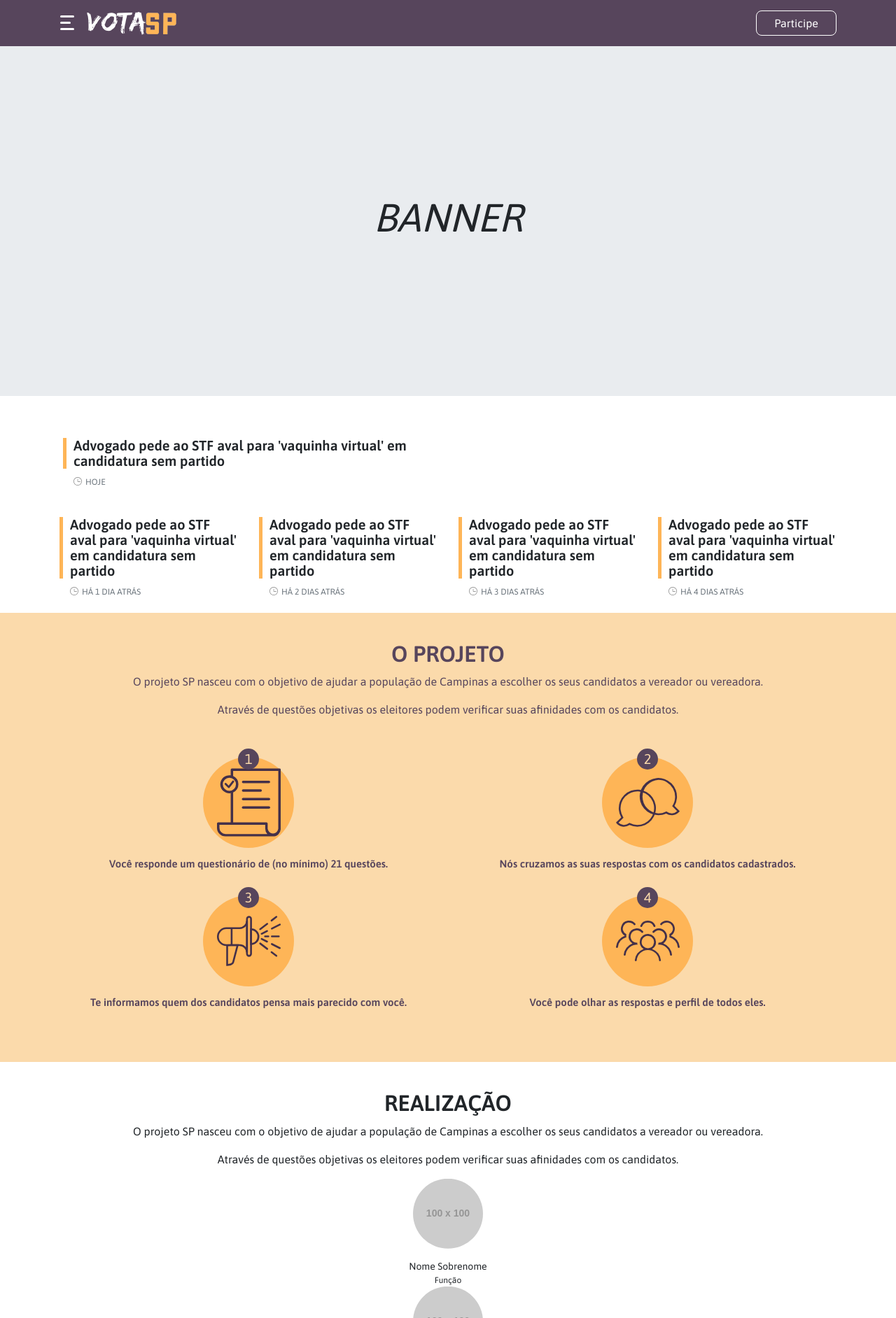
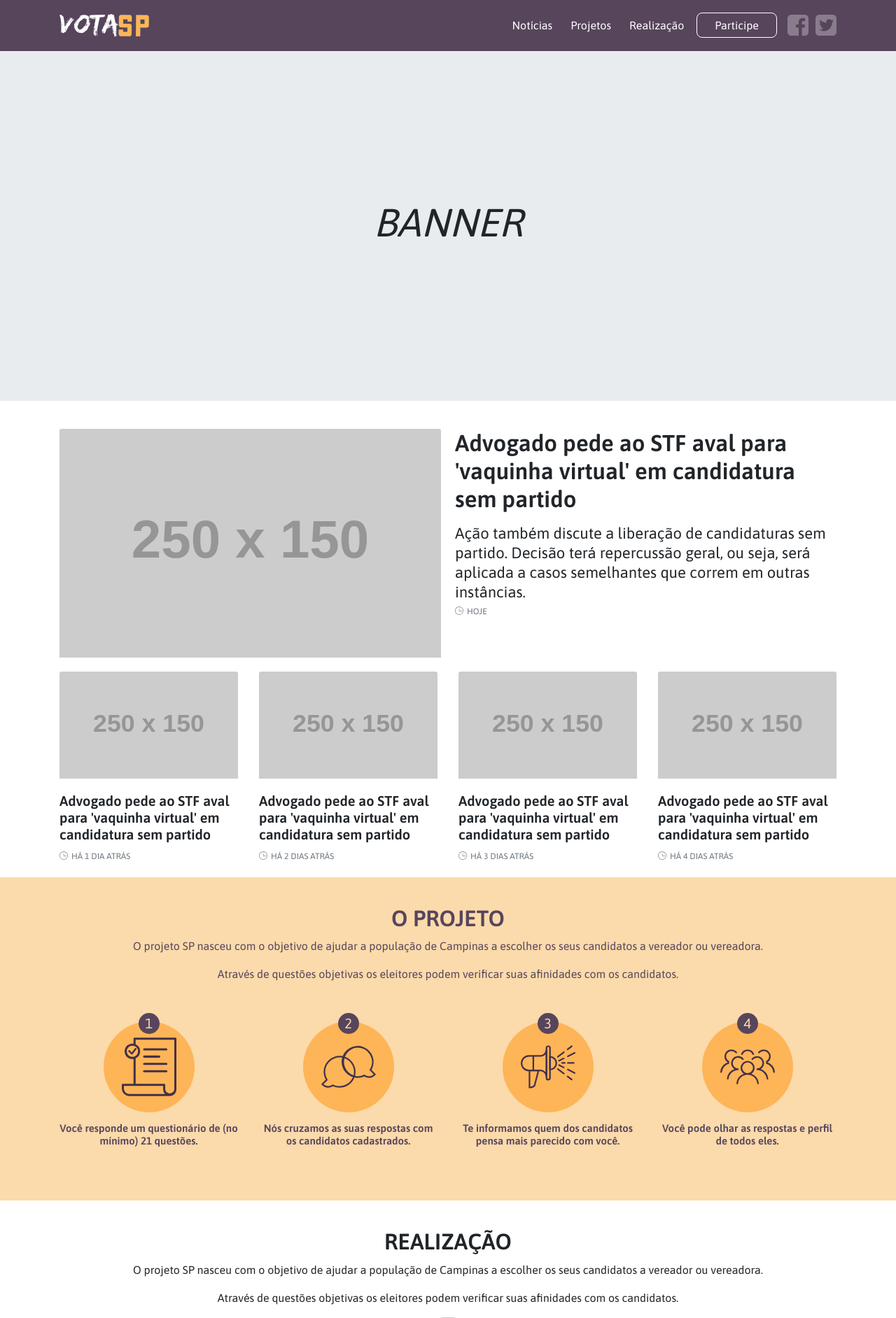
Before and after one commit to Minhacps/votasp-institucional, a PHP site: page / in a window 1280 px wide. Shown: the top 1884 px of the page at 70% size. Run offline with PHP 8.4, Linux system fonts and the light colour scheme; grey boxes labelled with a size stand in for pictures from a placeholder-image service; some libraries are stand-ins or nearby versions.

Commit message:
Ajustes de resposividade

```diff
--- a/banana/index.html
+++ b/banana/index.html
@@ -15,10 +15,10 @@
 <body>
 
     <main>
-        <header class="navbar">
+        <header class="navbar navbar-expand-lg">
             <nav class="container">
                 <!-- <span class="navbar-brand mb-0 h1">Vota SP</span> -->
-                <a class="btn btn-primary" href="#" role="button">Participe</a>
+                <a class="btn btn-primary d-block d-lg-none" href="#" role="button">Participe</a>
                 <img src="./img/logo-votasp.png" alt="Logo Vota SP">
 
                 <button class="navbar-toggler" type="button" data-toggle="collapse" data-target="#navbarNav" aria-controls="navbarNav" aria-expanded="false" aria-label="Toggle navigation">
@@ -37,6 +37,8 @@
                             <a class="nav-link" href="#">Realização</a>
                         </li>
                     </ul>
+
+                    <a class="btn btn-primary d-none d-lg-block" href="#" role="button">Participe</a>
 
                     <ul class="nav social">
                         <li class="social-icon facebook">
@@ -60,7 +62,7 @@
             <div class="container">
                 <div class="row">
                     <div class="col">
-                        <article class="row card noticia noticia-principal" style="flex-direction: row;">
+                        <article class="card noticia noticia-principal" style="flex-direction: row;">
                             <img class="card-img-top" src="http://placehold.it/250x150" alt="Card image cap">
                             <div class="col-xs-12 col-sm-6 card-body">
                                 <h4 class="card-title">Advogado pede ao STF aval para 'vaquinha virtual' em candidatura sem partido</h4>
@@ -72,7 +74,7 @@
 
                     <div class="w-100"></div>
 
-                    <div class="col-md-3 col-sm-6 col-xs-12">
+                    <div class="col-xs-12 col-sm-6 col-lg-3">
                         <article class="card noticia">
                             <img class="card-img-top" src="http://placehold.it/250x150" alt="Card image cap">
                             <div class="card-body">
@@ -81,7 +83,7 @@
                             </div>
                         </article>
                     </div>
-                    <div class="col-md-3 col-sm-6 col-xs-12">
+                    <div class="col-xs-12 col-sm-6 col-lg-3">
                         <article class="card noticia">
                             <img class="card-img-top" src="http://placehold.it/250x150" alt="Card image cap">
                             <div class="card-body">
@@ -90,7 +92,7 @@
                             </div>
                         </article>
                     </div>
-                    <div class="col-md-3 col-sm-6 col-xs-12">
+                    <div class="col-xs-12 col-sm-6 col-lg-3">
                         <article class="card noticia">
                             <img class="card-img-top" src="http://placehold.it/250x150" alt="Card image cap">
                             <div class="card-body">
@@ -99,7 +101,7 @@
                             </div>
                         </article>
                     </div>
-                    <div class="col-md-3 col-sm-6 col-xs-12">
+                    <div class="col-xs-12 col-sm-6 col-lg-3">
                         <article class="card noticia">
                             <img class="card-img-top" src="http://placehold.it/250x150" alt="Card image cap">
                             <div class="card-body">
@@ -124,25 +126,25 @@
 
                 <div class="como-funciona">
                     <div class="row">
-                        <div class="col-6">
+                        <div class="col-6 col-lg-3">
                             <figure class="passos passo1">
                                 <img src="./img/icone-01.svg" alt="">
                             </figure>
                             <p class="bold">Você responde um questionário de (no mínimo) 21 questões.</p>
                         </div>
-                        <div class="col-6">
+                        <div class="col-6 col-lg-3">
                             <figure class="passos passo2">
                                 <img src="./img/icone-02.svg" alt="">
                             </figure>
                             <p class="bold">Nós cruzamos as suas respostas com os candidatos cadastrados.</p>
                         </div>
-                        <div class="col-6">
+                        <div class="col-6 col-lg-3">
                             <figure class="passos passo3">
                                 <img src="./img/icone-03.svg" alt="">
                             </figure>
                             <p class="bold">Te informamos quem dos candidatos pensa mais parecido com você.</p>
                         </div>
-                        <div class="col-6">
+                        <div class="col-6 col-lg-3">
                             <figure class="passos passo4">
                                 <img src="./img/icone-04.svg" alt="">
                             </figure>
@@ -222,21 +224,23 @@
         <footer class="footer">
             <div class="container">
                 <div class="row">
-                    <div class="col">
+                    <div class="col contato d-none d-lg-block col-lg-3 ">
+                        <h4 class="bold upper">Fale Conosco</h4>
                         <div class="email">
-                            <a href="mailto:contato@minhacampinas.org.br" class="text-muted">contato@minhacampinas.org.br</a>
+                            <a href="mailto:contato@minhacampinas.org.br">contato@minhacampinas.org.br</a>
                         </div>
                         <div class="tel">
-                            <a class="text-muted" href="tel:01925152252">(19) 2515-2252</a>
+                            <a href="tel:01925152252">(19) 2515-2252</a>
                         </div>
                     </div>
-                    <div class="col ajude">
-                        <a href="https://benfeitoria.com/votasp" class="btn btn-primary">Ajude o projeto</a>
+                    <div class="ajude d-flex align-items-center justify-content-center justify-content-lg-start flex-lg-column col-sm-12 col-lg-2">
+                        <h4 class="bold upper">Ajude o projeto</h4>
+                        <a href="https://benfeitoria.com/votasp" class="btn btn-primary">Contribua!</a>
                     </div>
-                    <div class="col-sm-4 realizacao">
-                        <img src="img/logos/logomc.png" alt="Logo Minha Campinas">
-                        <img src="img/logos/logoifspfundobranco.png" alt="Logo IFSP Campinas">
-                        <img src="img/logos/logofecampinas.png" alt="Logo Front End Campinas">
+                    <div class="d-flex align-items-center justify-content-center justify-content-lg-start col-sm-12 col-lg-7 realizacao">
+                        <img src="img/logo-minhacampinas.png" alt="Logo Minha Campinas">
+                        <img src="img/logo-frontcampinas.png" alt="Logo Front End Campinas">
+                        <img src="img/logo-institutosp.png" alt="Logo IFSP Campinas">
                     </div>
                 </div>
             </div>
--- a/banana/styles.css
+++ b/banana/styles.css
@@ -18,7 +18,7 @@
 .navbar {
     background-color: var(--roxo);
     background-color: 57455c;
-    padding: 15px 0;
+    padding: 15px;
 }
 
 .nav-link {
@@ -73,9 +73,18 @@
     background-color: #fff;
     border-radius: 20px;
 }
-@media (min-width: 600px) {
-    .nav.social { margin-left: 5px; }
-    .navbar .social-icon { margin-left: 15px; }
+@media (min-width: 992px) {
+    #navbarNav { justify-content: flex-end; }
+    .navbar { padding: 8px 15px; }
+    .navbar .container { flex-direction: row; }
+    .navbar .social-icon {
+        margin-left: 10px;
+        margin-right: 0;
+    }
+    .nav.social {
+        margin-left: 5px;
+        margin-top: 0;
+    }
 }
 
 /*
@@ -116,7 +125,7 @@
     transition: max-height .25s;
     will-change: max-height;
 }
-.noticia:not(.noticia-principal) .card-body {
+.noticia .card-body {
     padding-left: 0;
     padding-right: 0;
 }
@@ -149,26 +158,71 @@
     transform: translateY(1px);
 }
 
-@media min-width( 770px ) {
-    .noticia-principal { margin-bottom: 30px; }
+@media ( min-width: 576px ) {
+    .noticia.noticia-principal { margin-bottom: 20px; }
+    .noticia.noticia-principal .card-body { margin-left: 20px; }
+    .noticia.noticia-principal .card-img-top {
+        display: block;
+        padding: 0;
+    }
+}
+
+@media ( min-width: 770px ) {
+    .noticia.noticia-principal .text-muted { margin-left: 0; }
+    .noticia.noticia-principal .card-text { max-height: 500px; }
+
+    .noticia.noticia-principal .card-title {
+        border-left: 0;
+        padding-left: 0;
+    }
+
+    .noticia.noticia-principal .card-body {
+        padding-top: 0;
+        padding-bottom: 0;
+    }
+}
+@media ( min-width: 992px ) {
     .noticia.noticia-principal .card-title {
         font-size: 28px;
         line-height: 30px;
     }
-    .noticia.noticia-principal .card-body {
-        padding-top: 0;
-        padding-bottom: 0;
+
+    .noticia.noticia-principal .card-text {
+        font-size: 20px;
+        line-height: 26px;
     }
+
+    .noticia .text-muted { margin-left: 0; }
+    .noticia .card-text { max-height: 500px; }
+
+    .noticia .card-img-top {
+        display: block;
+        padding: 0;
+    }
+
+    .noticia .card-title {
+        border-left: 0;
+        padding-left: 0;
+        font-size: 16px;
+        line-height: 20px;
+    }
+}
+
+@media ( min-width: 1024px ) {
+    .noticia .card-title {
+        font-size: 20px;
+        line-height: 24px;
+    }
+
+    .noticia.noticia-principal .card-title {
+        font-size: 33px;
+        line-height: 40px;
+        margin-bottom: 15px;
+    }
+
     .noticia.noticia-principal .card-text {
         font-size: 22px;
         line-height: 28px;
-        max-height: 500px;
-    }
-}
-@media min-width( 1024px ) {
-    .card.noticia-principal .card-title {
-        font-size: 30px;
-        line-height: 36px;
     }
 }
 
@@ -212,7 +266,7 @@
 }
 
 .como-funciona { margin: 20px 0; }
-.como-funciona .passos img { max-width: 70%; }
+.como-funciona .passos img { max-width: 60%; }
 .como-funciona .passos {
     background-color: var(--amarelo);
     width: 130px;
@@ -242,7 +296,7 @@
 }
 .realizacao img{
     width: 100px;
-    padding: 0px 5px;
+    margin: 0px 10px;
 }
 .colaboradores-item p {
     margin-bottom: 0;
@@ -250,6 +304,7 @@
 }
 .colaboradores-item span {
     font-size: 12px;
+    font-style: italic;
     margin-top: 0;
     display: block;
 }
@@ -292,7 +347,31 @@
     border-radius: 4px;
     transition: transform .2s;
 }
-@media min-width( 770px ) {
+@media ( min-width: 770px ) {
     .bx-wrapper .bx-prev { left: -20px; }
     .bx-wrapper .bx-next { right: -30px; }
 }
+
+
+/*
+ *   FOOTER
+ */
+
+.footer .realizacao { margin: 10px 0; }
+.footer .ajude { margin: 15px 0; }
+.footer a { color: #ffffff; }
+.footer h4 {
+    color: var(--amarelo);
+    margin: 0 15px 0 0;
+    font-size: 16px;
+}
+
+@media ( min-width: 992px ) {
+    .footer { padding: 30px 0; }
+    .footer .ajude { margin: 0; }
+    .footer h4 { margin: 0 0 10px; }
+    .realizacao img {
+        width: auto;
+        margin: 0 15px;
+    }
+}
```
